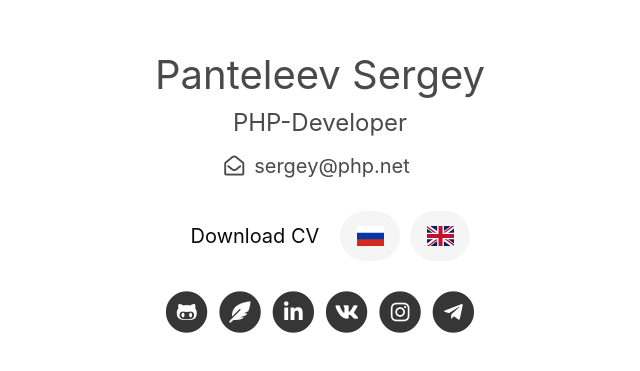
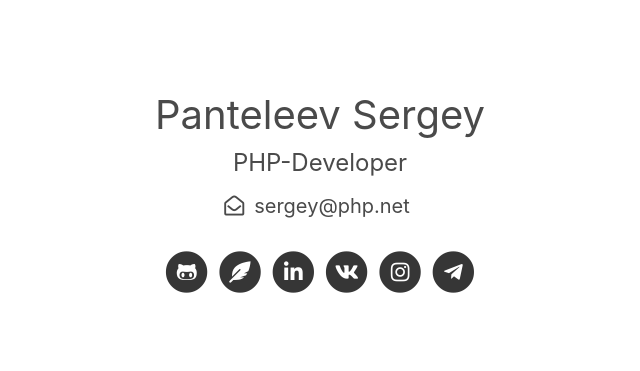
Before and after one commit to saundefined/s-panteleev.ru, a Vue app: page / in a window 1280 px wide. Shown: the part 211-582 px from the top of the page, without its empty margins (320-960 px from the left). Built offline with nearby package versions, Linux system fonts and the light colour scheme.

Commit message:
feat(cv): Убрал резюме
Убрал ссылки на резюме

```diff
--- a/src/App.vue
+++ b/src/App.vue
@@ -18,30 +18,6 @@
                                 <i class="far fa-envelope-open"/>
                             </span>
                             <span class="is-size-5">sergey@php.net</span>
-                        </a>
-                    </div>
-
-                    <div class="has-text-centered cv">
-                        <span class="button is-medium is-white has-background-white">Download CV</span>
-
-                        <a class="button is-medium is-rounded is-light cv__link"
-                           href="/files/Panteleev_Sergey_PHP.pdf"
-                           onclick="ym(50044507, 'reachGoal', 'download_cv'); return true;"
-                           target="_blank"
-                        >
-                            <span class="icon">
-                                <i class="flag-icon flag-icon-ru"/>
-                            </span>
-                        </a>
-
-                        <a class="button is-medium is-rounded is-light"
-                           href="/files/Panteleev_Sergey_PHP_En.pdf"
-                           onclick="ym(50044507, 'reachGoal', 'download_cv'); return true;"
-                           target="_blank"
-                        >
-                            <span class="icon">
-                                <i class="flag-icon flag-icon-gb"/>
-                            </span>
                         </a>
                     </div>
 
```
Also changed, not shown: 2 other files (tests, documents, lock files or other folders).
